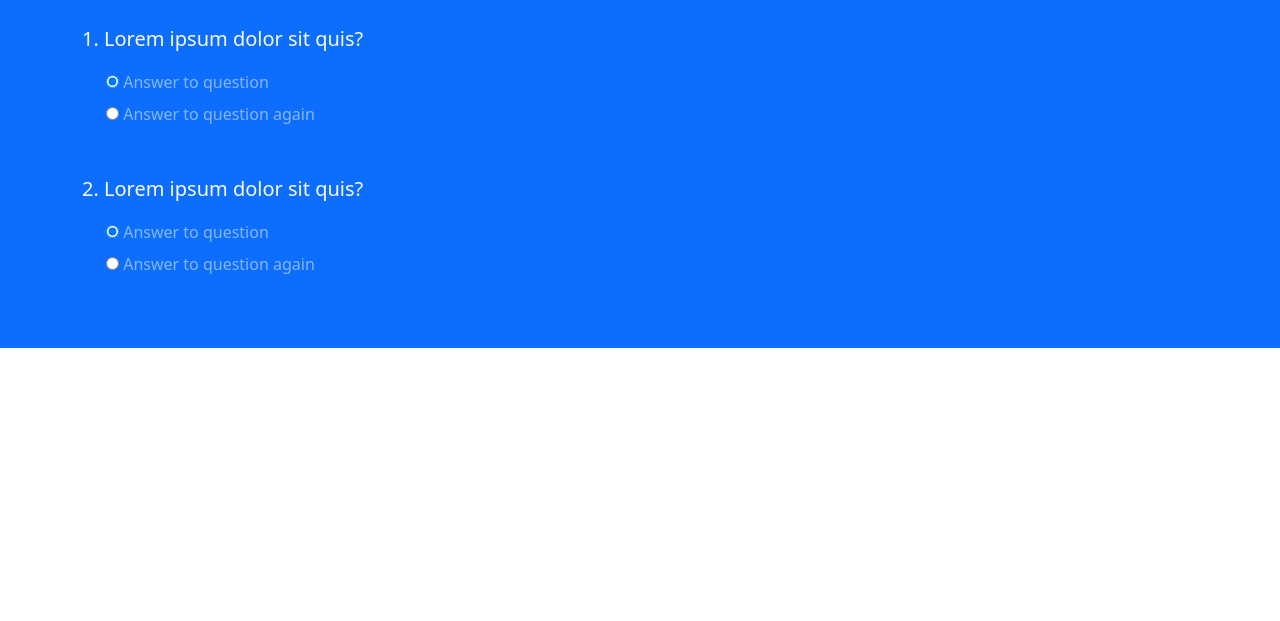
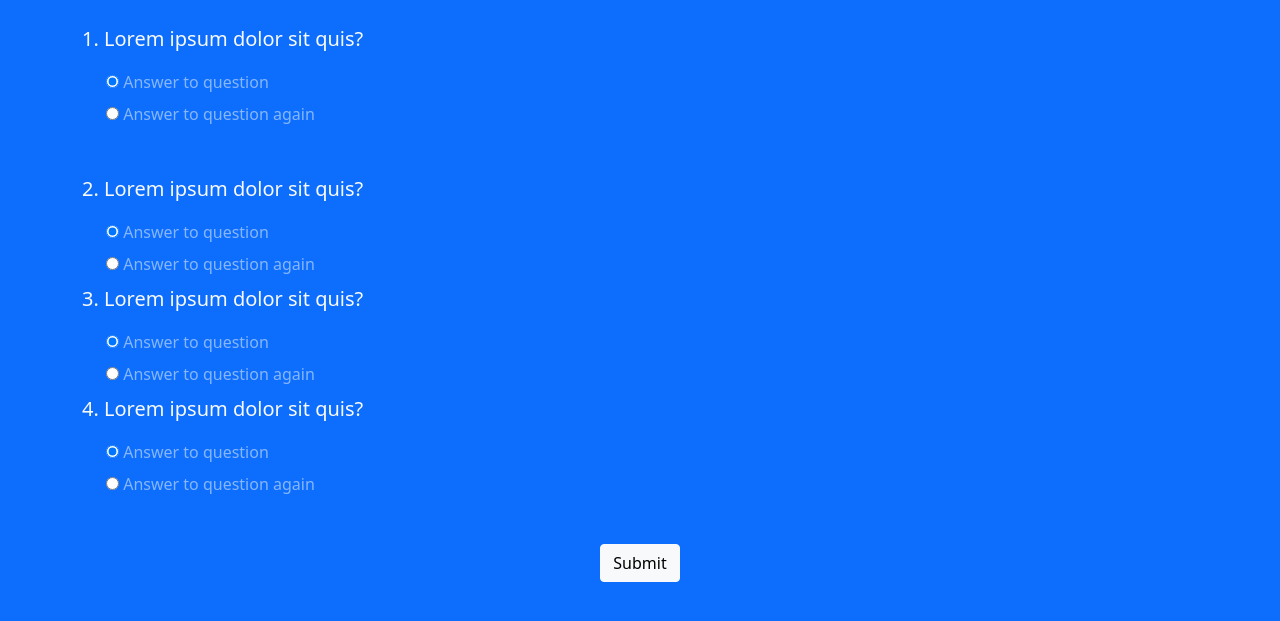
Before and after one commit to IanHancock36/the-office-quiz, a plain HTML site: page index.html in a window 1280 px wide. Shown: the part 291-912 px from the top of the page. Before the commit the page ends 800 px from the top, so only its background shows below. Drawn offline with nearby package versions, Linux system fonts and the light colour scheme.

Commit message:
html template done

```diff
--- a/index.html
+++ b/index.html
@@ -39,7 +39,30 @@
               <input type='radio' name ='q2' value='B'>
               <label class="form check label">Answer to question again</label>
           </div>
+          <p class=' lead font-weight-normal'>3. Lorem ipsum dolor sit quis?</p>
+          <div class='form-check my-2 text-white-50'>
+              <input type='radio' name ='q3' value='A' checked>
+              <label class="form check label">Answer to question</label>
+          </div>
+          <div class='form-check my-2 text-white-50'>
+            <input type='radio' name ='q3' value='B'>
+            <label class="form check label">Answer to question again</label>
+        </div>
+        <p class=' lead font-weight-normal'>4. Lorem ipsum dolor sit quis?</p>
+        <div class='form-check my-2 text-white-50'>
+            <input type='radio' name ='q4' value='A' checked>
+            <label class="form check label">Answer to question</label>
+        </div>
+        <div class='form-check my-2 text-white-50'>
+          <input type='radio' name ='q4' value='B'>
+          <label class="form check label">Answer to question again</label>
+      </div>
+
     </div>
+    <div class ='text-center'>
+        <input type="submit" class='btn btn-light'
+    </div>
+
 </form>
 </div>
 
```
